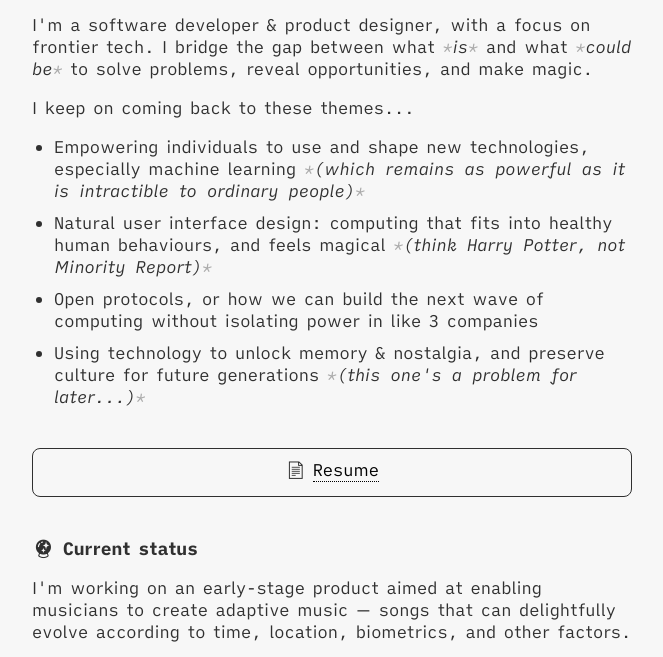
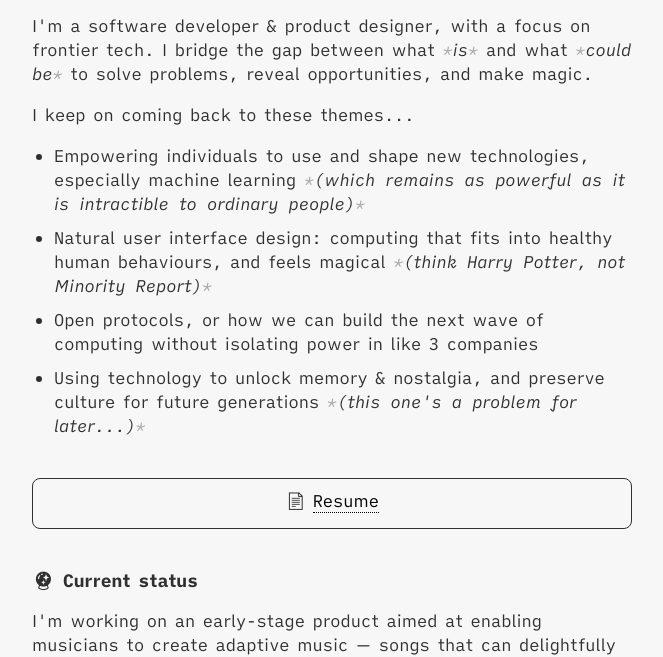
Before and after one commit to rupertparry/website-2022, an Eleventy site: page index.md in a window 1280 px wide. Shown: the part 149-806 px from the top of the page, without its empty margins (308-971 px from the left). Built offline with nearby package versions, Linux system fonts and the light colour scheme; Eleventy itself is replaced by a stand-in of ours; files that its build step writes are made by us from their sources; files whose address does not match are found by name.

Commit message:
improved line height

```diff
--- a/assets/css/base.css
+++ b/assets/css/base.css
@@ -72,6 +72,11 @@ body {
 header {
   padding-top: 20px;
   padding-bottom: 10px;
+}
+
+p,
+li {
+  line-height: 1.5rem;
 }
 
 ul {
```
